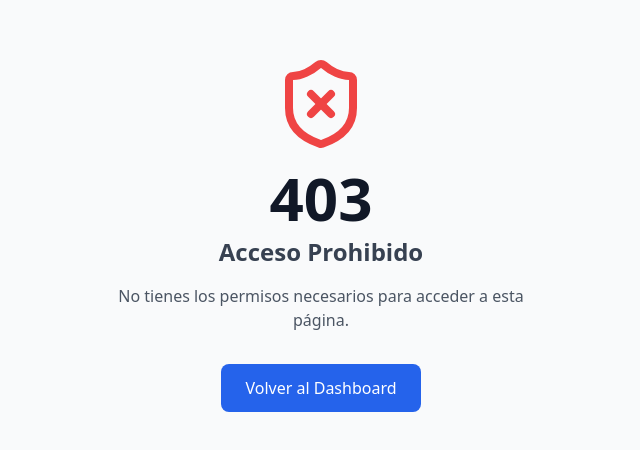
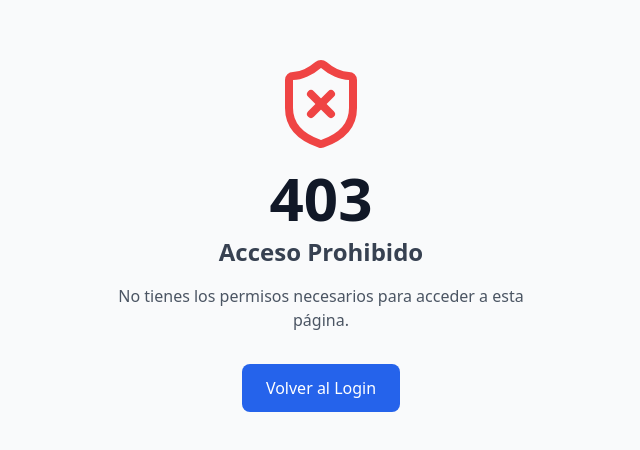
Before and after one commit to PUPUENDO/app-frontend, a React (Vite) app: page /error-403 in a window 1280 px wide. Shown: the part 166-616 px from the top of the page, without its empty margins (319-959 px from the left). Built offline with nearby package versions, Linux system fonts and the light colour scheme; no server answers.

Commit message:
feat: Add admin role verification in dashboard route and update error-403 redirect link

```diff
--- a/src/routes/dashboard.tsx
+++ b/src/routes/dashboard.tsx
@@ -1,15 +1,26 @@
 import { createFileRoute, Outlet, redirect } from '@tanstack/react-router'
 import { authService } from '@/features/auth/AuthService'
+import { useAuthStore } from '@/store/auth'
 import { useEffect } from 'react'
 import Sidebar from '@/components/layout/Sidebar'
 
 export const Route = createFileRoute('/dashboard')({
   beforeLoad: async () => {
+    // Verificar que el usuario esté autenticado
     const isAuthenticated = await authService.checkAuthStatus()
 
     if (!isAuthenticated) {
       throw redirect({
         to: '/login',
+      })
+    }
+
+    // Verificar que el usuario tenga rol de admin
+    const user = useAuthStore.getState().user
+    if (!user || user.role !== 'admin') {
+      console.warn('⛔ Acceso denegado: El usuario no tiene rol de administrador')
+      throw redirect({
+        to: '/error-403',
       })
     }
   },
--- a/src/routes/error-403.lazy.tsx
+++ b/src/routes/error-403.lazy.tsx
@@ -18,10 +18,10 @@ function Error403() {
           No tienes los permisos necesarios para acceder a esta página.
         </p>
         <Link
-          to="/dashboard"
+          to="/login"
           className="inline-flex items-center px-6 py-3 bg-blue-600 text-white rounded-lg hover:bg-blue-700 transition-colors"
         >
-          Volver al Dashboard
+          Volver al Login
         </Link>
       </div>
     </div>
```
